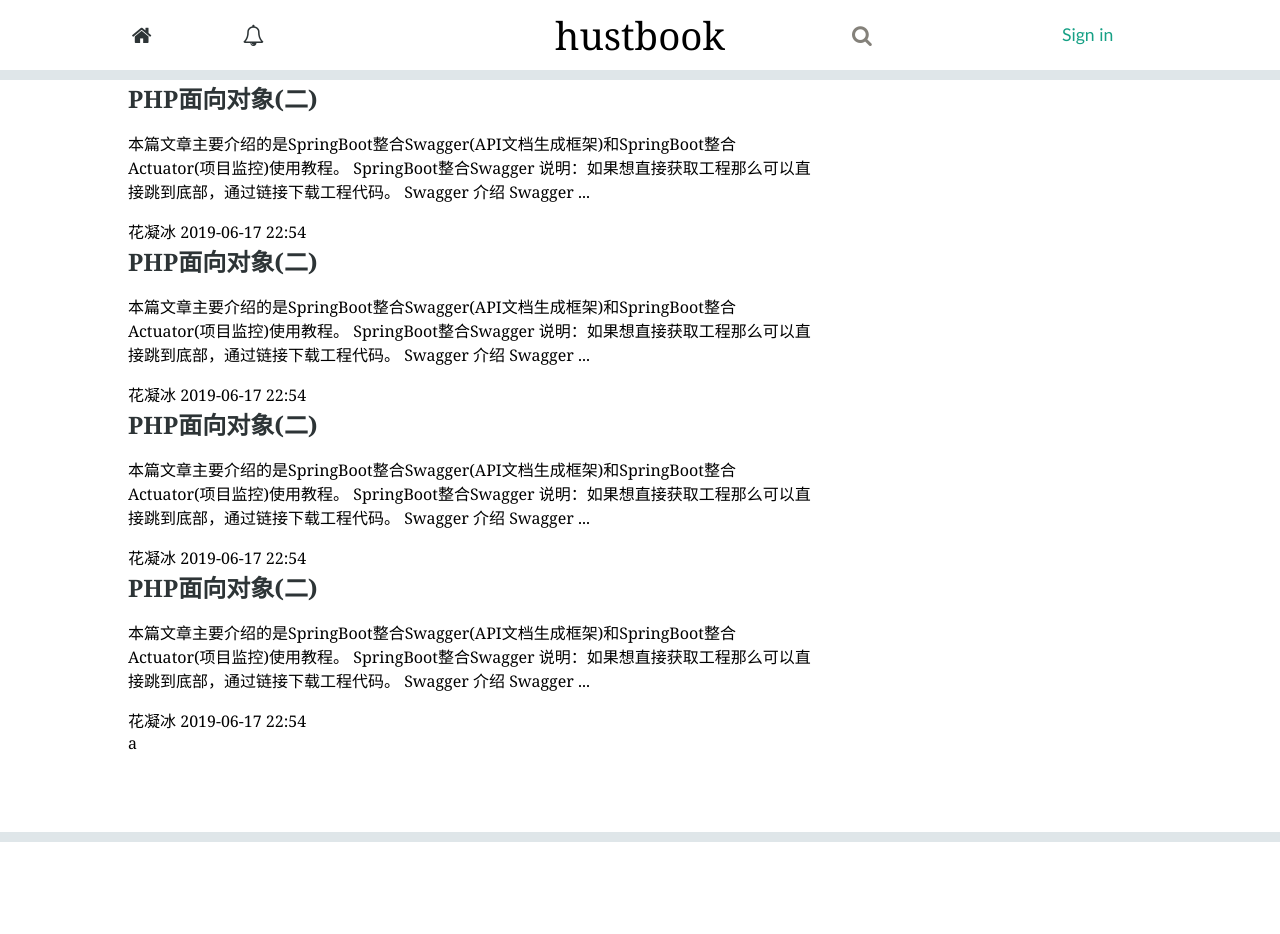
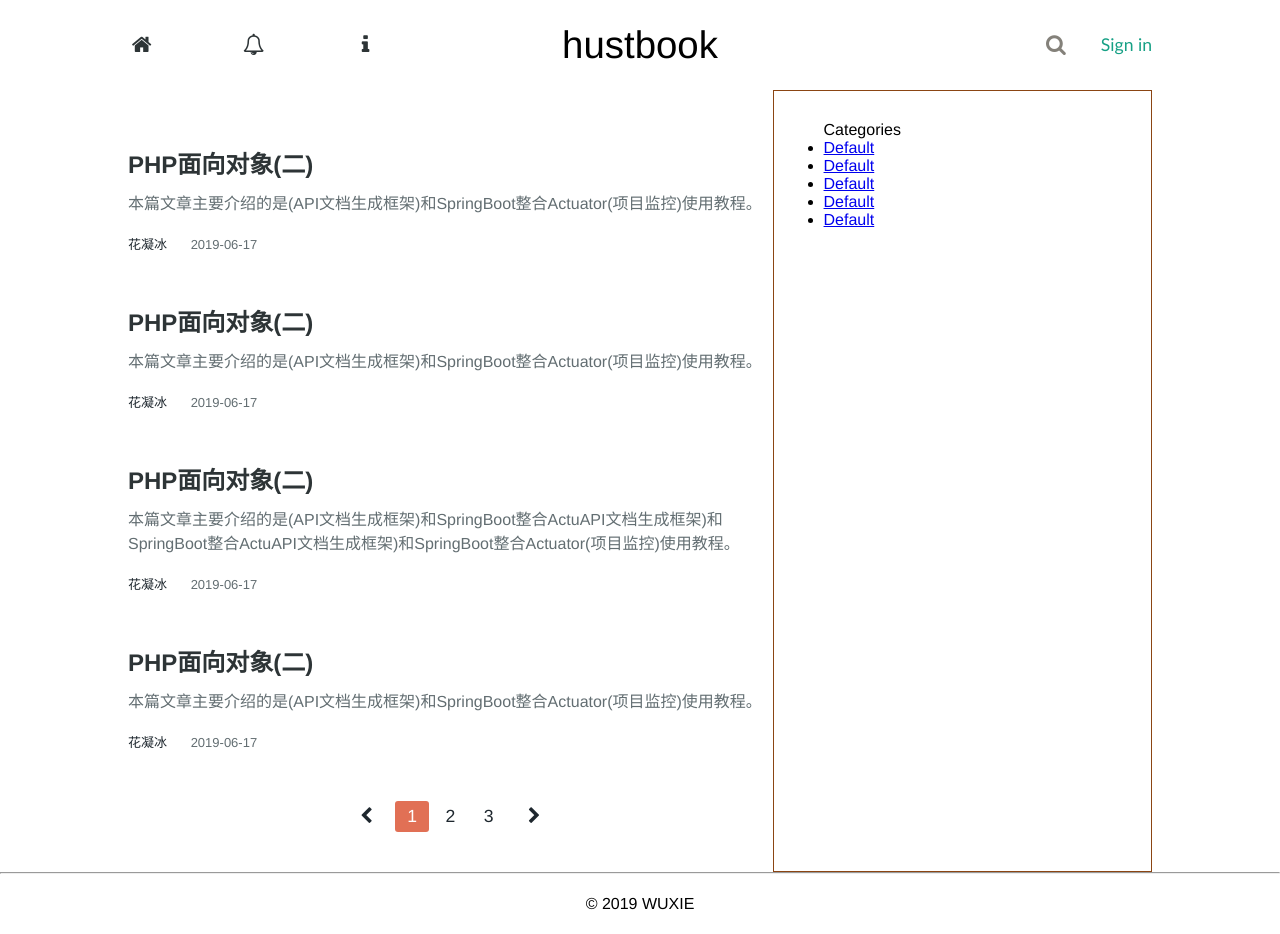
Before and after one commit to mangoxwu/hustbook, a Flask app: page / in a window 1280 px wide. Before the commit the page ends 842 px from the top, so only its background shows below. Run offline with Flask 2, Linux system fonts and the light colour scheme; some libraries are stand-ins or nearby versions.

Commit message:
[+]2019/6/20

```diff
--- a/hustbook/static/css/style.css
+++ b/hustbook/static/css/style.css
@@ -1,31 +1,38 @@
-body {
+* {
     margin: 0;
     padding: 0;
-    background-color: #dfe6e9;
-    font-family: Georgia, 'Times New Roman', Times, serif;
+}
+body {
+    font-family: Helvetica, Tahoma, Arial, "Heiti SC", "Microsoft YaHei", "WenQuanYi Micro Hei";
+    font-family: Helvetica, Tahoma, Arial, "PingFang SC", "Hiragino Sans GB", "Heiti SC", "Microsoft YaHei", "WenQuanYi Micro Hei";
+}
+.content {
+    width: 80%;
+    margin: 0 auto;
 }
 /* header */
-header {
-    background-color: #fff;
-}
 nav {
-    height: 70px;
-    width: 80%;
-    margin: 0 auto;
+    height: 90px;
+    display: -webkit-flex; /* Safari */
     display: flex;
+    justify-content: space-between;
 }
 .header-item {
     display: inline-block;
-    line-height: 70px;
+    line-height: 90px;
 }
 .header-left {
     width: 300px;
+    flex-grow: 1;
 }
 .header-center {
-    flex: 1;
+    display: block;
 }
 .header-right {
     width: 300px;
+    display: flex;
+    justify-content: flex-end;
+    flex-grow: 1;
 }
 nav .menu {
     margin: 0;
@@ -44,12 +51,16 @@ nav .menu li a:hover {
     color: #e17055;
 }
 nav a.logo {
+    /* font-family: 'Courier New', Courier, monospace; */
     text-align: center;
     text-decoration: none;
     color: #000000;
     font-size: 2.4rem;
 }
-.search-box:hover > .search-btn {
+.search-box {
+    margin-right: 20px;
+}
+.search-box:hover > .search-btn, .search-txt:focus + .search-btn {
     color: #4b4b4b;
 }
 .search-box:hover > .search-txt, .search-txt:focus {
@@ -57,59 +68,119 @@ nav a.logo {
     border-bottom-color: #4b4b4b;
 }
 .search-txt {
-    margin: 0 15px;
     padding: 5px 0;
     border: none;
     outline: none;
     width: 0;
     font-size: 16px;
     border-bottom: 1px #84817a solid;
-    transition: 0.3s;
+    transition: 0.2s;
 }
 .search-btn {
     float: left;
     color: #84817a;
-    transition: 0.3s;
+    transition: 0.2s;
+    margin-right: 15px;
 }
 nav a.login-btn {
-    width: 30%;
     font-family: "Gill Sans", sans-serif;
     text-decoration: none;
     color: #16a085;
     font-size: 1.1rem;
-    float: right;
 }
 nav a.login-btn:hover {
     color: #218c74;
 }
-
+.avatar {
+   display: flex;
+   align-items:center;
+   justify-content: center;
+}
+.avatar img {
+    width: 32px;
+    height: 32px;
+}
 /* main */
-main {
-    margin: 10px 0;
-    background-color: #fff;
+main div.content {
+    display: flex;
 }
-.content {
-    width: 80%;
-    margin: 0 auto;
+.main-content {
+    width: 67%;
 }
 .post-list {
-    width: 67%;
-    background-color: #fff;
-    margin: 0;
-    padding: 0;
+    padding-top: 35px;
 }
 .post-list li.post-item {
     list-style: none;
+    margin: 20px 0 50px;
 }
-.post-list a{
+.post-list a {
     text-decoration: none;
 }
-.post-list .post-title {
+.post-title {
     color: #2d3436;
     font-size: 1.5rem;
-    margin: 0;
-    padding: 0;
+    margin-bottom: 10px;
+}
+.post-abstract {
+   color: #636e72;
+   margin-bottom: 20px;
+}
+.post-info {
+    font-size: small;
+}
+.post-author {
+    color: #1e272e;
+    margin-right: 20px;
+}
+.post-date {
+    color: #636e72;
+}
+.page-footer {
+    margin-bottom: 40px;
+}
+.pagination {
+    text-align: center;
+}
+.page-item {
+    list-style: none;
+    display: inline-block;
+}
+.page-item {
+    padding: 5px 12px;
+}
+.page-link {
+    text-decoration: none;
+    color: #1e272e;
+    font-size: 1.1rem;
+}
+.page-start {
+    padding-right: 6px;
+}
+.page-end {
+    padding-left: 6px;
+}
+.active {
+    pointer-events: none;
+    background: #e17055;
+    border-radius: 3px;
+}
+.active a {
+    color: #fff;
 }
 .extra {
-    width: 32%;
+    width: 33%;
+    border: 1px saddlebrown solid;
+    padding: 20px 30px;
 }
+.categories {
+    margin: 10px 20px;
+}
+/* footer */
+footer {
+    height: 60px;
+    text-align: center;
+}
+.footer-info {
+    line-height: 60px;
+}
--- a/hustbook/templates/main/index.html
+++ b/hustbook/templates/main/index.html
@@ -16,10 +16,11 @@
 </head>
 <body>
 <header>
-    <nav>
+    <nav class="content">
         <ul class="header-item header-left menu" >
             <li><a href="#"><i class="fa fa-home fa-fw fa-lg"></i></a></li>
             <li><a href="#"><i class="fa fa-bell-o fa-fw fa-lg"></i></a></li>
+            <li><a href="#"><i class="fa fa-info fa-fw fa-lg"></i></a></li>
         </ul>
         <a href="#" class="header-item header-center logo">hustbook</a>
         <div class="header-right">
@@ -30,41 +31,121 @@
                 </a>
             </div>
             <a href="#" class="header-item login-btn">Sign in</a>
+            <!-- <div class="avatar">
+                <img src="../../static/imgs/1_e-s5MNsB-BYbrUhtAMKTXg@2x.jpeg" alt="">
+            </div> -->
         </div>
     </nav>
 </header>
 <main>
     <div class="content">
+        <div class="main-content">
             <ul class="post-list">
                 <li class="post-item">
-                <a href="#"><h2 class="post-title">PHP面向对象(二)</h2></a>
-                <p class="abstract">本篇文章主要介绍的是SpringBoot整合Swagger(API文档生成框架)和SpringBoot整合Actuator(项目监控)使用教程。 SpringBoot整合Swagger 说明：如果想直接获取工程那么可以直接跳到底部，通过链接下载工程代码。 Swagger 介绍 Swagger ...</p>
-                <span class="author">花凝冰</span>
-                <time class="date"> 2019-06-17 22:54</time>
+                    <a href="#">
+                        <h2 class="post-title">PHP面向对象(二)</h2>
+                    </a>
+                    <a href="#">
+                        <p class="post-abstract">本篇文章主要介绍的是(API文档生成框架)和SpringBoot整合Actuator(项目监控)使用教程。</p>
+                    </a>
+                    <div class="post-info">
+                        <a href="#">
+                            <span class="post-author">花凝冰</span>
+                        </a>
+                        <time class="post-date">2019-06-17</time>
+                    </span>
                 </li>
                 <li class="post-item">
-                <a href="#"><h2 class="post-title">PHP面向对象(二)</h2></a>
-                <p class="abstract">本篇文章主要介绍的是SpringBoot整合Swagger(API文档生成框架)和SpringBoot整合Actuator(项目监控)使用教程。 SpringBoot整合Swagger 说明：如果想直接获取工程那么可以直接跳到底部，通过链接下载工程代码。 Swagger 介绍 Swagger ...</p>
-                <span class="author">花凝冰</span>
-                <time class="date"> 2019-06-17 22:54</time>
+                    <a href="#">
+                        <h2 class="post-title">PHP面向对象(二)</h2>
+                    </a>
+                    <a href="#">
+                        <p class="post-abstract">本篇文章主要介绍的是(API文档生成框架)和SpringBoot整合Actuator(项目监控)使用教程。</p>
+                    </a>
+                    <div class="post-info">
+                        <a href="#">
+                            <span class="post-author">花凝冰</span>
+                        </a>
+                        <time class="post-date">2019-06-17</time>
+                    </span>
                 </li>
                 <li class="post-item">
-                <a href="#"><h2 class="post-title">PHP面向对象(二)</h2></a>
-                <p class="abstract">本篇文章主要介绍的是SpringBoot整合Swagger(API文档生成框架)和SpringBoot整合Actuator(项目监控)使用教程。 SpringBoot整合Swagger 说明：如果想直接获取工程那么可以直接跳到底部，通过链接下载工程代码。 Swagger 介绍 Swagger ...</p>
-                <span class="author">花凝冰</span>
-                <time class="date"> 2019-06-17 22:54</time>
+                    <a href="#">
+                        <h2 class="post-title">PHP面向对象(二)</h2>
+                    </a>
+                    <a href="#">
+                        <p class="post-abstract">本篇文章主要介绍的是(API文档生成框架)和SpringBoot整合ActuAPI文档生成框架)和SpringBoot整合ActuAPI文档生成框架)和SpringBoot整合Actuator(项目监控)使用教程。</p>
+                    </a>
+                    <div class="post-info">
+                        <a href="#">
+                            <span class="post-author">花凝冰</span>
+                        </a>
+                        <time class="post-date">2019-06-17</time>
+                    </span>
                 </li>
                 <li class="post-item">
-                <a href="#"><h2 class="post-title">PHP面向对象(二)</h2></a>
-                <p class="abstract">本篇文章主要介绍的是SpringBoot整合Swagger(API文档生成框架)和SpringBoot整合Actuator(项目监控)使用教程。 SpringBoot整合Swagger 说明：如果想直接获取工程那么可以直接跳到底部，通过链接下载工程代码。 Swagger 介绍 Swagger ...</p>
-                <span class="author">花凝冰</span>
-                <time class="date"> 2019-06-17 22:54</time>
+                    <a href="#">
+                        <h2 class="post-title">PHP面向对象(二)</h2>
+                    </a>
+                    <a href="#">
+                        <p class="post-abstract">本篇文章主要介绍的是(API文档生成框架)和SpringBoot整合Actuator(项目监控)使用教程。</p>
+                    </a>
+                    <div class="post-info">
+                        <a href="#">
+                            <span class="post-author">花凝冰</span>
+                        </a>
+                        <time class="post-date">2019-06-17</time>
+                    </span>
                 </li>
             </ul>
-        <div class="extra" style="height: 100px; background: white">a</div>
+            <div class="page-footer">
+                <ul class="pagination">
+                    <li class="page-item">
+                        <a href="#" class="page-link page-start">
+                            <i class="fa fa-chevron-left"></i>
+                        </a>
+                    </li>
+                    <li class="page-item active">
+                        <a href="#" class="page-link">
+                            1
+                        </a>
+                    </li>
+                    <li class="page-item">
+                        <a href="#" class="page-link">
+                            2
+                        </a>
+                    </li>
+                    <li class="page-item">
+                        <a href="#" class="page-link">
+                            3
+                        </a>
+                    </li>
+                    <li class="page-item">
+                        <a href="#" class="page-link page-end">
+                            <i class="fa fa-chevron-right"></i>
+                        </a>
+                    </li>
+                </ul>
+            </div>
+        </div>
+        <div class="extra">
+            <div class="categories">
+                <span>Categories</span>
+                <ul>
+                    <li><a href="#">Default</a></li>
+                    <li><a href="#">Default</a></li>
+                    <li><a href="#">Default</a></li>
+                    <li><a href="#">Default</a></li>
+                    <li><a href="#">Default</a></li>
+                </ul>
+            </div>
+        </div>
     </div>
 </main>
-<footer></footer>
+<hr>
+<footer>
+    <div class="content footer-info">&copy; 2019 WUXIE</div>
+</footer>
 <!-- <script src="https://cdn.bootcss.com/jquery/3.2.1/jquery.slim.min.js" integrity="sha384-KJ3o2DKtIkvYIK3UENzmM7KCkRr/rE9/Qpg6aAZGJwFDMVNA/GpGFF93hXpG5KkN" crossorigin="anonymous"></script>
 <script src="https://cdn.bootcss.com/popper.js/1.12.9/umd/popper.min.js" integrity="sha384-ApNbgh9B+Y1QKtv3Rn7W3mgPxhU9K/ScQsAP7hUibX39j7fakFPskvXusvfa0b4Q" crossorigin="anonymous"></script>
 <script src="https://cdn.bootcss.com/bootstrap/4.0.0/js/bootstrap.min.js" integrity="sha384-JZR6Spejh4U02d8jOt6vLEHfe/JQGiRRSQQxSfFWpi1MquVdAyjUar5+76PVCmYl" crossorigin="anonymous"></script> -->
```
Also changed, not shown: hustbook/static/imgs/1_e-s5MNsB-BYbrUhtAMKTXg@2x.jpeg (added). Lines whose indentation alone changed are shown as unchanged.
